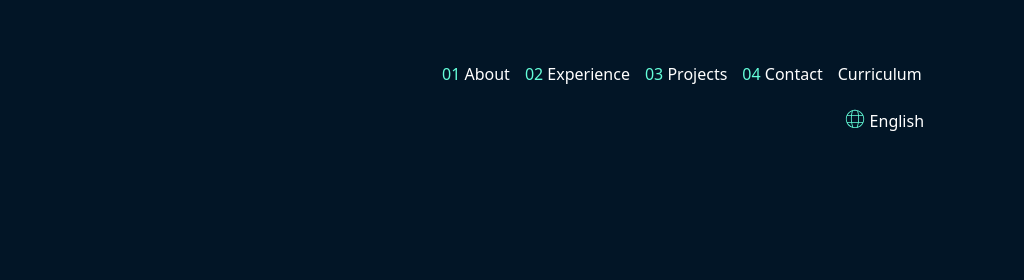
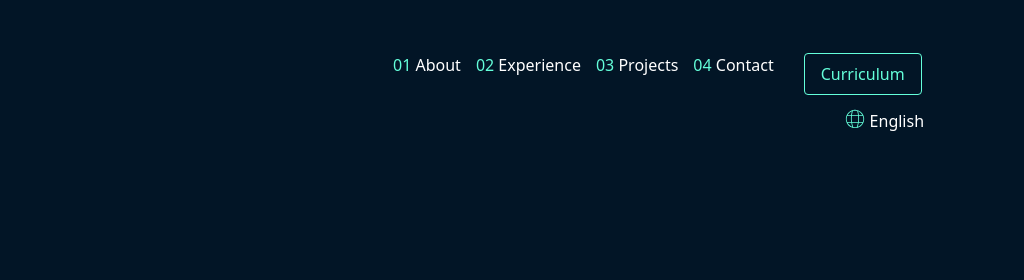
Before and after one commit to KhadaJhiin/personal-portfolio, a plain HTML site: page index.html in a window 1280 px wide. Shown: the top 280 px of the page, 256-1280 px from the left. Drawn offline with Linux system fonts and the light colour scheme.

Commit message:
The curriculum button's been finished

```diff
--- a/index.html
+++ b/index.html
@@ -49,7 +49,11 @@
                     <li><a href="#experience"><span class="nav__ul_num">02</span> Experience</a></li>
                     <li><a href="#projects"><span class="nav__ul_num">03</span> Projects</a></li>
                     <li><a href="#contact"><span class="nav__ul_num">04</span> Contact</a></li>
-                    <button class="nav__curriculum">Curriculum</button>
+                    <li>
+                        <a href="cv.pdf" class="nav__curriculum" target="_blank" rel="noopener noreferrer">
+                        Curriculum
+                        </a>
+                    </li>
                 </ul>
                 <button type="button" class="header__lang">
                     <img src="assets/indexAssets/language.svg" alt="language">
--- a/style-index.css
+++ b/style-index.css
@@ -74,7 +74,33 @@ header{
     color: var(--highlightedTextColor);
 }
 
-/* Aqui va todo el codigo para el boton de curriculum */
+.nav__curriculum {
+    color: var(--highlightedTextColor);
+    background-color: transparent;
+    border: 1px solid var(--highlightedTextColor);
+    border-radius: 4px;
+    padding: 0.75rem 1rem;
+    /* font-size: var(--fz-xs); */
+    /* font-family: var(--font-mono); */
+    line-height: 1;
+    text-decoration: none;
+    transition: all 0.25s cubic-bezier(0.645, 0.045, 0.355, 1);
+    margin-left: 15px;
+    cursor: pointer;
+    display: inline-block;
+}
+
+.nav__curriculum:hover,
+.nav__curriculum:focus-visible {
+    outline: none;
+    box-shadow: 3px 3px 0 0 var(--highlightedTextColor);
+    transform: translate(-4px, -4px);
+}
+
+.nav__curriculum::after {
+    display: none !important;
+}
+
 
 .header__lang{
     display: flex;
```
